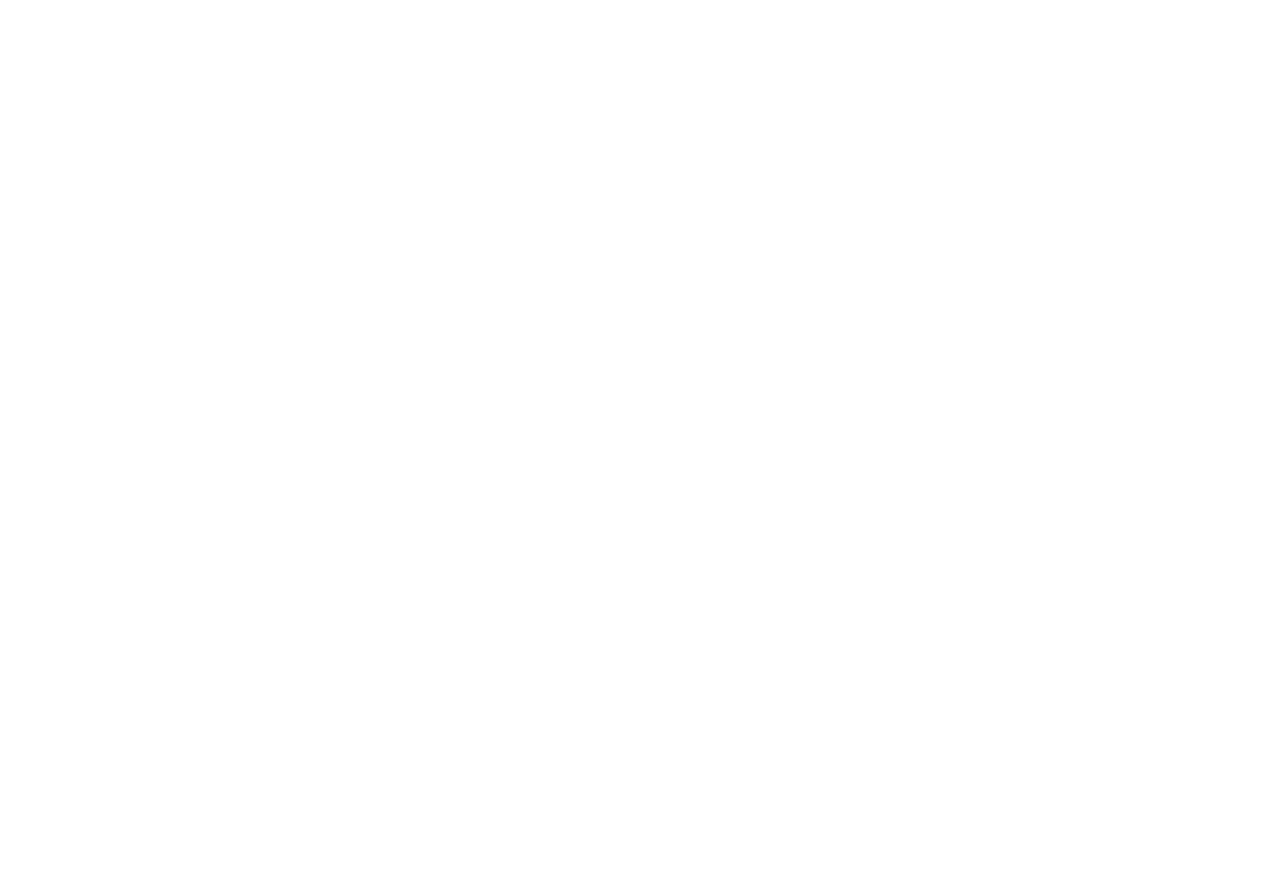
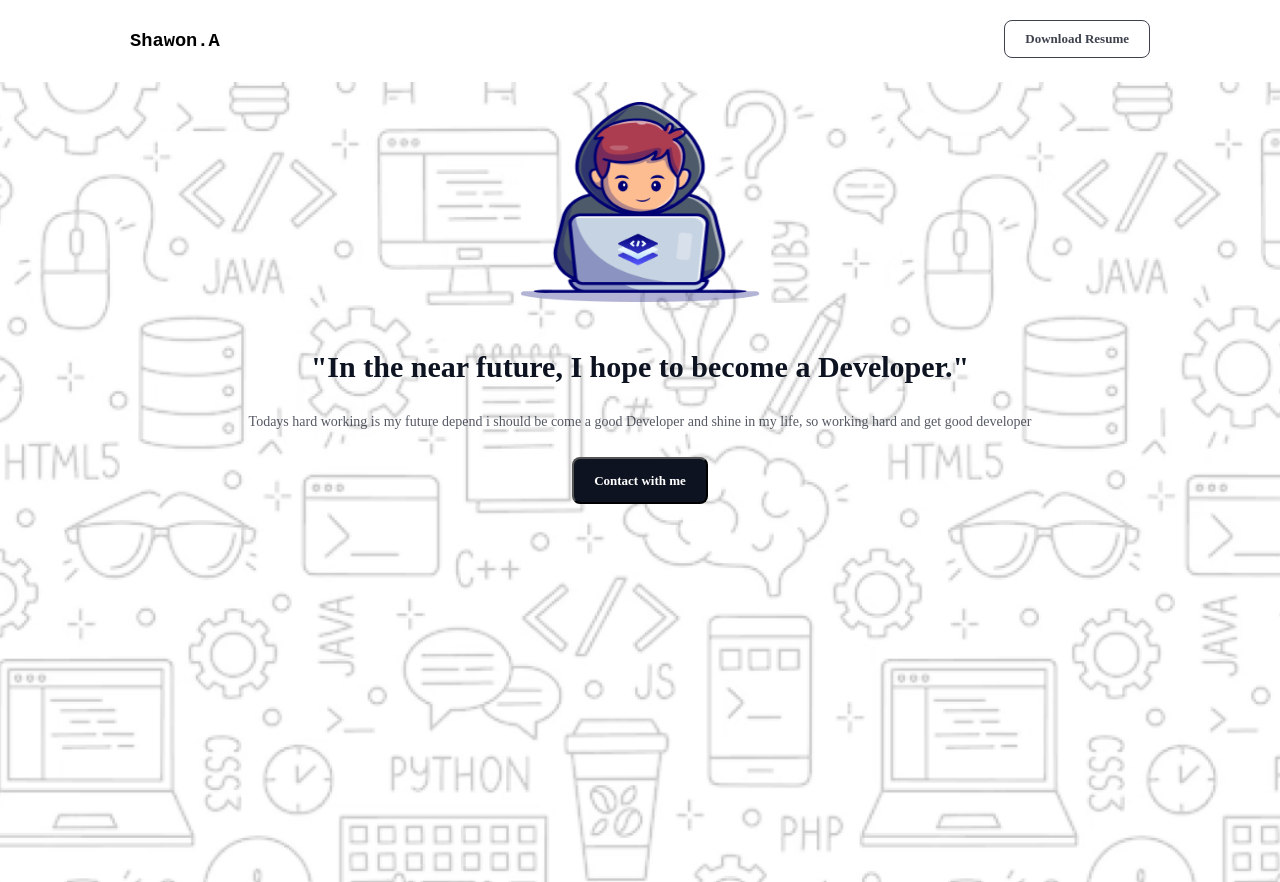
Before and after one commit to shawonahme/assignment_1_shawonahmed55660-gmail.com, a plain HTML site: page index.html in a window 1280 px wide. Before the commit the page ends 800 px from the top, so only its background shows below. Drawn offline with Linux system fonts and the light colour scheme; a web font is replaced by a local one.

Commit message:
complete header section

```diff
--- a/index.html
+++ b/index.html
@@ -8,6 +8,34 @@
 </head>
 <body>
 
+    <!-- header Section Start Here -->
+
+    <header id="hero">
+      <!-- navbar start here  -->
+      <nav class="navigation">
+        <div class="navigation_items">
+            <h3 class="navigation_h3">Shawon.A</h3>
+            <div class="navigation_btn"><button>Download Resume</button></div>
+        </div>
+      </nav>
+      <!-- navbar end here  -->
+      <!-- bannar section start here  -->
+
+      <div class="bannar_section">
+
+        <div class="bannar_img">  <img class="bannar_img_content" src="./assets/Group.png" alt="Group img"></div>
+        <div class="bannar_content">
+            <h1 class="bannar_h1_content">"In the near future, I hope to become a Developer."</h1>
+            <p class="bannar_p_content">Todays hard working is my future depend i should be come a good Developer and shine in my life, so working hard and get good developer</p>
+            <button class="bannar_button_content">Contact with me</button>
+        </div>
+
+      </div>
+      <!-- bannar section end here  -->
+
+    </header>
+    <!-- header Section End Here -->
+
 
 
 </body>
--- a/styles/style.css
+++ b/styles/style.css
@@ -10,3 +10,107 @@
 body{
     font-family: "Azeret Mono", monospace;
 }
+/* navigation style start here  */
+
+.navigation{
+    margin: 0px 130px;
+    /* border: 1px solid rebeccapurple; */
+}
+ .navigation_items{
+    display: flex;
+    flex-wrap: wrap;
+    justify-content: space-between;
+    margin: 20px 0px;
+    /* border: 1px solid red; */
+}
+.navigation_h3{
+    padding: 10px 0px;
+}
+.navigation_btn{
+
+}
+.navigation_btn button{
+    box-sizing: border-box;
+border: 1px solid rgb(13, 19, 33);
+border-radius: 8px;
+padding: 10px 20px;
+opacity: 0.8;
+background-color: transparent;
+color: rgb(13, 19, 33);
+font-family: Azeret Mono;
+font-size: 13px;
+font-weight: 600;
+cursor: pointer;
+text-align: center;
+
+}
+/* navigation style end here  */
+
+/* bannar section style start here  */
+.bannar_section{
+    background-image: url(../assets/Hero-bg.png);
+    width: 100%;
+    height: 100vh;
+    background-repeat: no-repeat;
+    background-position: center;
+    background-size: cover;
+    object-fit: cover;
+
+}
+.bannar_img{
+width: 240px;
+height: 240px;
+margin: 0px auto;
+padding: 20px 0px;
+}
+.bannar_img_content{
+    width: 100%;
+    height: 100%;
+}
+.bannar_content{
+    width: 70%;
+    margin: 0px auto;
+    text-align: center;
+    margin-top: 20px;
+}
+
+.bannar_h1_content{
+    color: rgb(13, 19, 33);
+font-family: Azeret Mono;
+font-size: 30px;
+font-weight: 800;
+line-height: 50px;
+letter-spacing: 0%;
+text-align: center;
+
+
+}
+.bannar_p_content{
+
+    color: rgb(13, 19, 33);
+    font-family: Azeret Mono;
+    font-size: 14px;
+    font-weight: 400;
+    line-height: 20px;
+    margin-top: 20px;
+    text-align: center;
+    opacity: 0.7;
+
+}
+.bannar_button_content{
+    margin: 25px 0px;
+    border-radius: 8px;
+
+    background: rgb(13, 19, 33);
+    color: rgb(255, 255, 255);
+font-family: Azeret Mono;
+font-size: 13px;
+font-weight: 600;
+line-height: 23px;
+letter-spacing: 0%;
+text-align: center;
+padding: 10px 20px;
+cursor: pointer;
+text-align: center;
+}
+/* bannar section style end here  */
```
